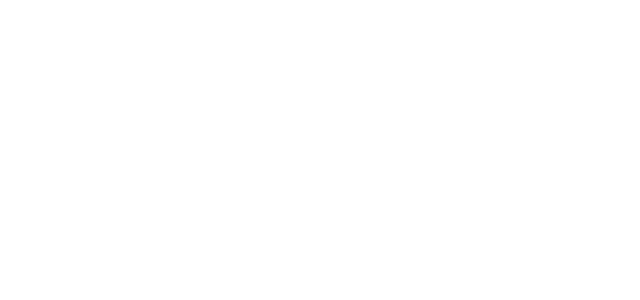
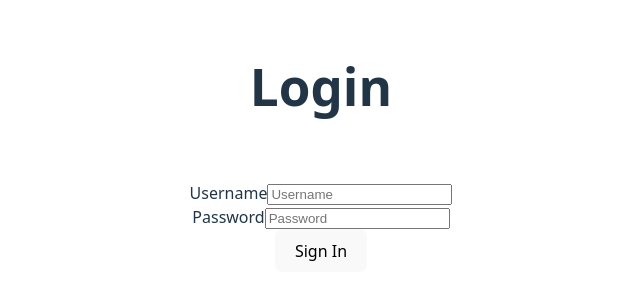
Before and after one commit to Group2Capstone-ECommerce/Group2Capstone-Ecommerce, a React (Vite) app in the folder client/: page /login in a window 1280 px wide. Before the commit this address had no page. Shown: the part 256-556 px from the top of the page, without its empty margins (319-959 px from the left). Built offline with nearby package versions, Linux system fonts and the light colour scheme.

Commit message:
add success message for login  and fix login api route

```diff
--- a/client/src/App.jsx
+++ b/client/src/App.jsx
@@ -14,7 +14,7 @@ function App() {
       <Routes>
         <Route path='/' element={<ProductList products={products} setProducts={setProducts} />} />
         <Route path='/products/:productId' element={<ProductDetails product={product} setProduct={setProduct}/>} />
-        <Route path= '/auth/login' element={<LoginForm/>}/>
+        <Route path= '/login' element={<LoginForm/>}/>
       </Routes>
     </>
   )
--- a/client/src/components/LoginForm.jsx
+++ b/client/src/components/LoginForm.jsx
@@ -11,6 +11,7 @@ export default function LoginForm() {
 
     const navigate = useNavigate();
     const [form, setForm] = useState({ username: "", password: ""});
+    const [successMsg, setSuccessMsg] = useState("");
     const [errors, setErrors] = useState({ username: "", password: ""});
     const [submitting, setSubmitting] = useState(false);
 
@@ -39,8 +40,15 @@ export default function LoginForm() {
                 headers: { "Content-Type": "application/json"},
                 body: JSON.stringify(form),
             });
-            if (!res.ok) throw new Error("Invalid credentials");
-            navigate("/");
+
+            if (res.ok) {
+              setSuccessMsg('Account login successful! Redirecting...');
+              setTimeout(() => {
+                      navigate('/');
+              }, 3000);
+            } else {
+              throw new Error("Invalid credentials");
+            }
         } catch (err) {
             alert(err.message);
         } finally {
@@ -53,6 +61,8 @@ export default function LoginForm() {
       <Card className="login-card">
         <Card.Body>
           <h1 className="login-title">Login</h1>
+          {successMsg && <div className="success">{successMsg}</div>}
+          <br />
           <Form onSubmit={handleSubmit}>
             <Form.Group controlId="username" className="field">
               <Form.Label>Username</Form.Label>
```
Also changed, not shown: 1 other file (tests, documents, lock files or other folders).
